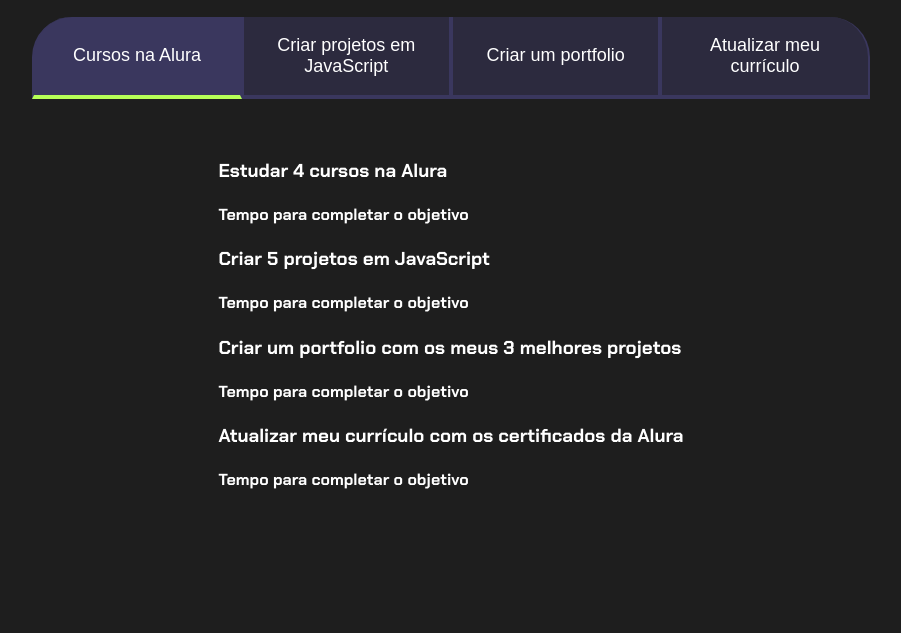
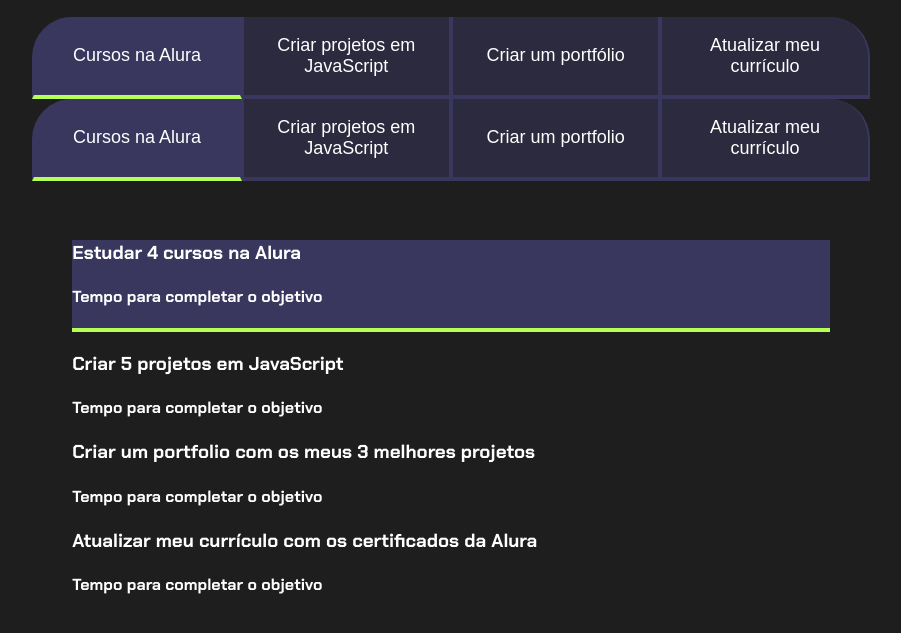
Before and after one commit to gigiwase01/1-proj-de-programa-ao, a plain HTML site: page index.html in a window 1280 px wide. Shown: the part 73-706 px from the top of the page, without its empty margins (189-1090 px from the left). Drawn offline with Linux system fonts and the light colour scheme.

Commit message:
Update index.html

```diff
--- a/index.html
+++ b/index.html
@@ -4,19 +4,31 @@
     <meta charset="UTF-8">
     <meta name="viewport" content="width=device-width, initial-scale=1.0">
     <title>Meus objetivos do ano</title>
+
     <link rel="stylesheet" href="style.css">
+
 </head>
+
 <body>
     <section class="conteudo-principal">
     <h2 class="titulo-principal">Meus Objetivos do ano<span>_</span></h2>
-         <div class="botoes">
+    <dive class="conteudo">
+    <div class="botoes">
+        <button class="botao ativo">Cursos na Alura</button>
+        <button class="botao">Criar projetos em JavaScript</button>
+        <button class="botao">Criar um portfólio</button>
+        <button class="botao">Atualizar meu currículo</button>
+
+         </div>
+         <div class="conteudo">
+            <div class="botoes">
                 <button class="botao ativo">Cursos na Alura</button>
                 <button class="botao">Criar projetos em JavaScript</button>
                 <button class="botao">Criar um portfolio</button>
                 <button class="botao">Atualizar meu currículo</button>
             </div>
             <div class="abas-textos">
-                <div class="aba-conteudo">
+                <div class="aba-conteudo ativo">
                     <h3 class="aba-conteudo-titulo-principal">Estudar 4 cursos na Alura</h3>
                     <h4 class="aba-conteudo-titulo-secundario">Tempo para completar o objetivo</h4>
                 </div>
@@ -34,8 +46,9 @@
                 </div>
             </div>
         </div>
-
-    </section>
+    </dive>
+</dive>
+ </section>
 <script src="main.js"></script>
 
 </body>
```
